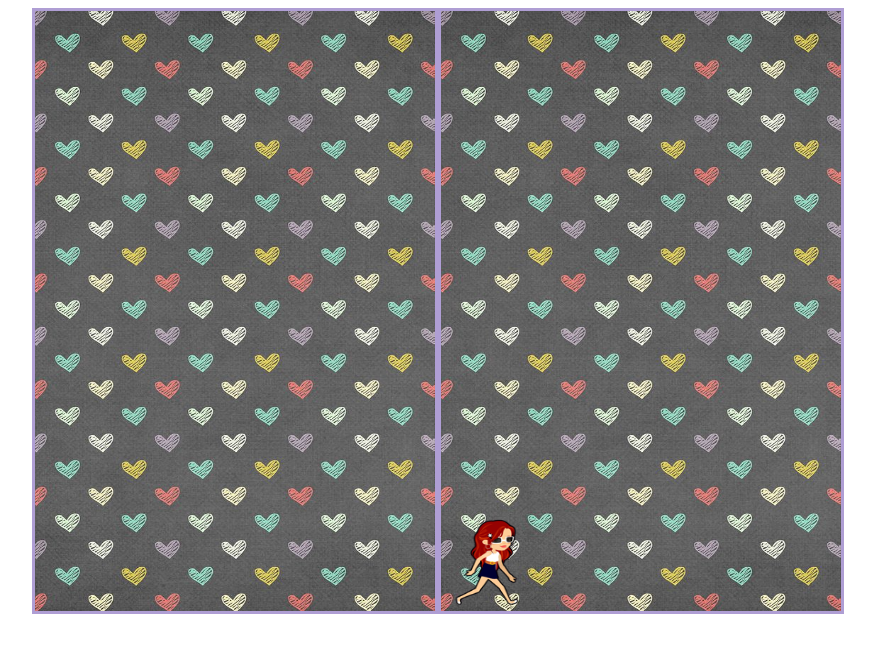
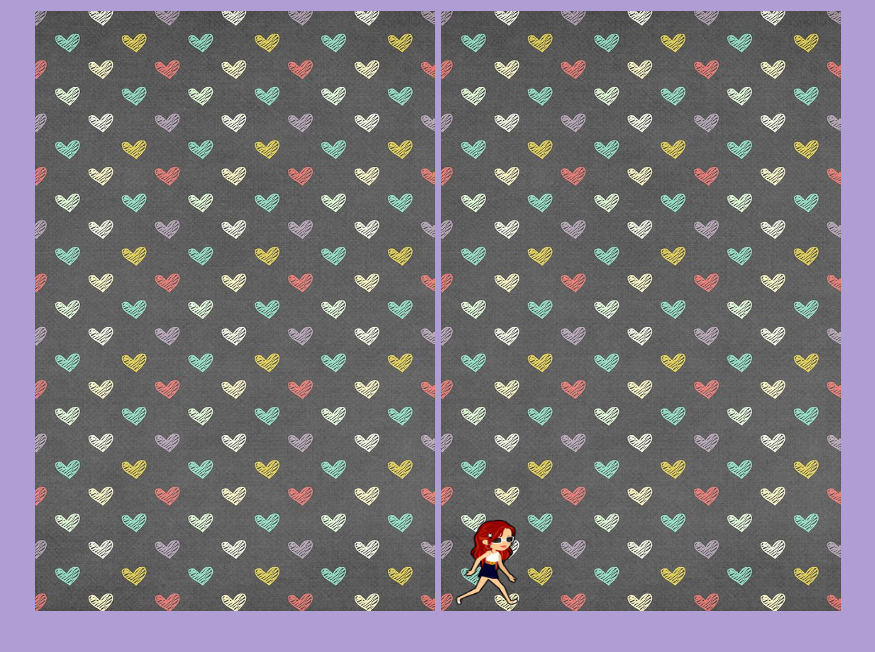
Before and after one commit to Edith-LE/-nica-y-detergente, a plain HTML site: page index.html in a window 1280 px wide. Shown: the whole page, without its empty margins (202-1077 px from the left). Drawn offline with Linux system fonts and the light colour scheme.

Commit message:
con background

```diff
--- a/style.css
+++ b/style.css
@@ -1,5 +1,5 @@
 body{
-    background-image: url(./images/);
+    background-color: #AF9ED4;
 }
 
 canvas{
```
